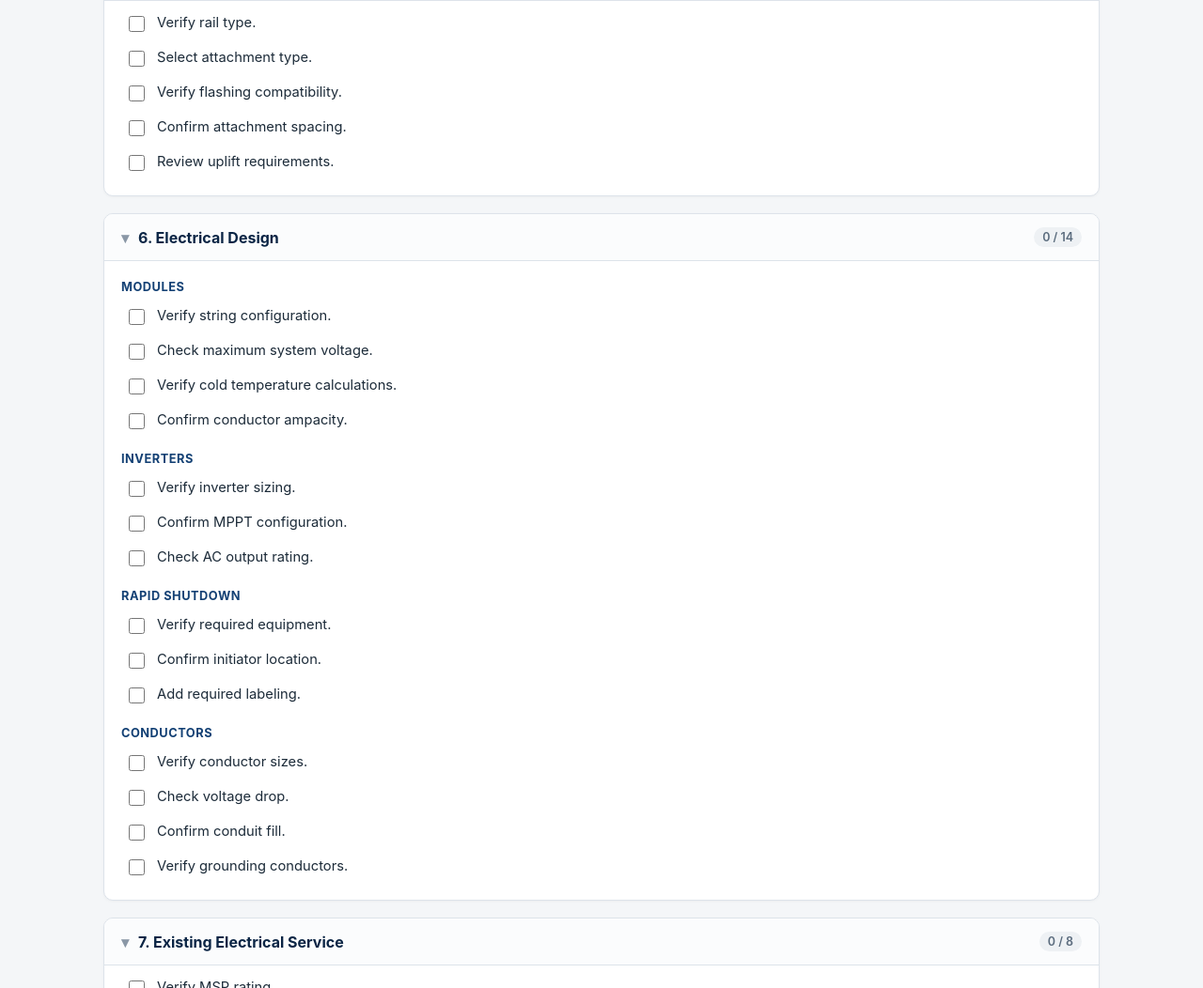
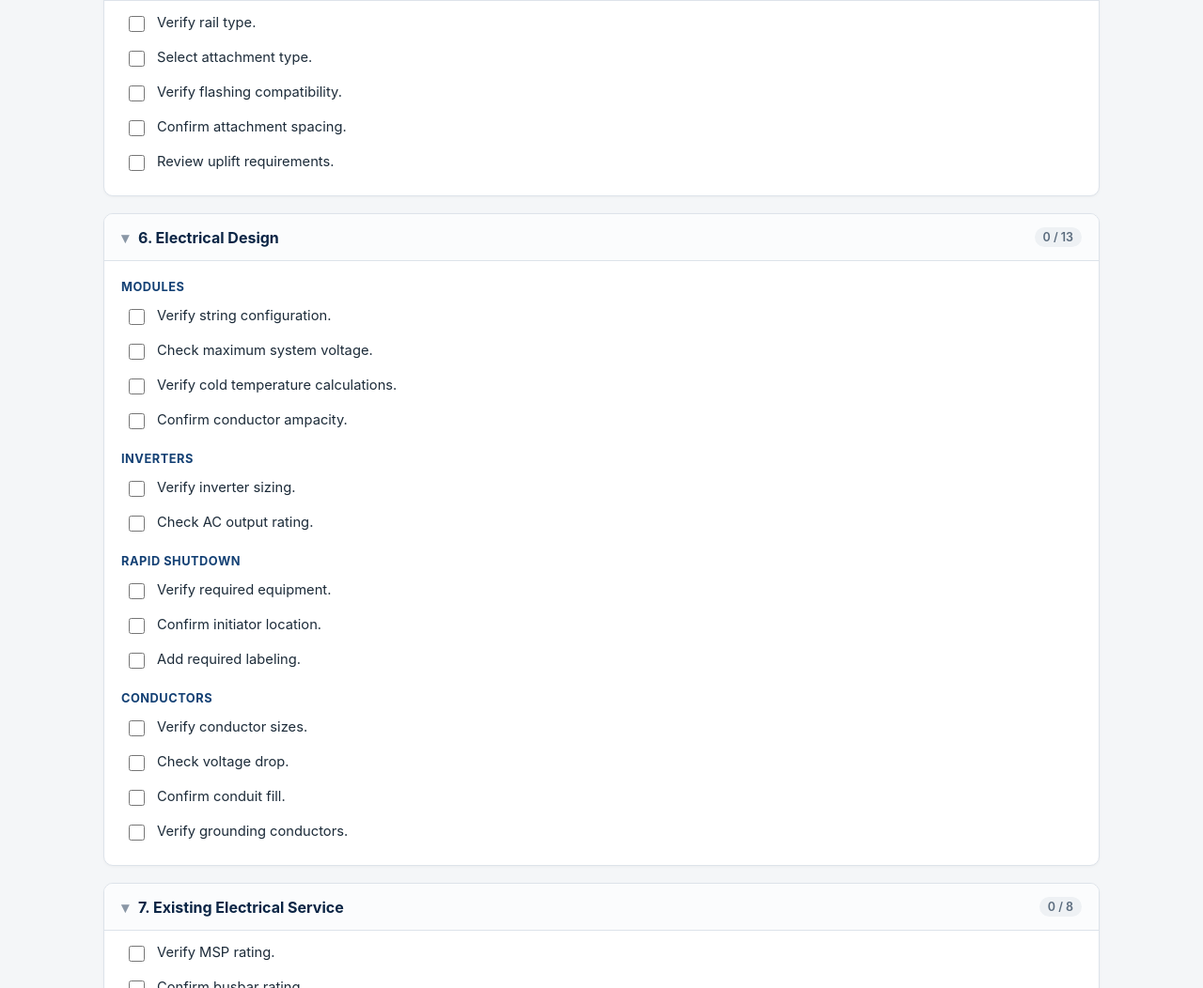
Before and after one commit to newhomes-ops/retrofit-solar-checklist, a plain HTML site: page index.html in a window 1280 px wide. Shown: the part 1748-2800 px from the top of the page at 94% size. Drawn offline with Linux system fonts and the light colour scheme.

Commit message:
Add files via upload

```diff
--- a/index.html
+++ b/index.html
@@ -193,7 +193,6 @@ const DATA = [
     ]},
     { name:'Inverters', items:[
       'Verify inverter sizing.',
-      'Confirm MPPT configuration.',
       'Check AC output rating.'
     ]},
     { name:'Rapid Shutdown', items:[
@@ -221,11 +220,9 @@ const DATA = [
   { id:'s8', title:'8. Battery Storage (If Applicable)', items:[
     'Verify battery location.',
     'Confirm required working clearances.',
-    'Check ventilation requirements.',
     'Verify backup load configuration.',
     'Review gateway/transfer equipment.',
-    'Confirm breaker sizing.',
-    'Verify communication equipment.'
+    'Confirm breaker sizing.'
   ]},
   { id:'s9', title:'9. Single Line Diagram', items:[
     'Equipment ratings match BOM.',
```
